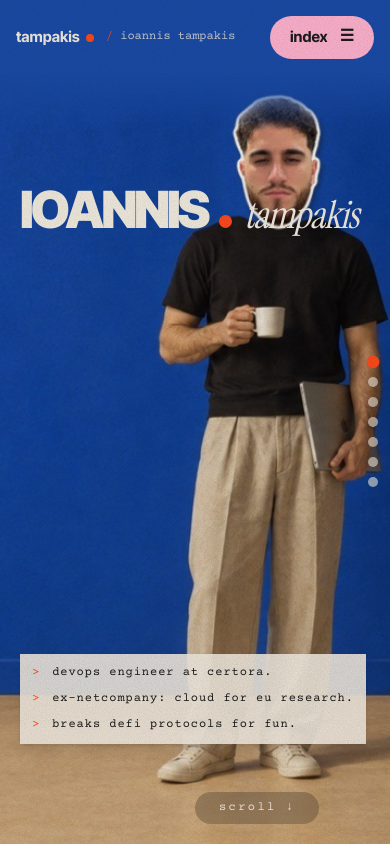
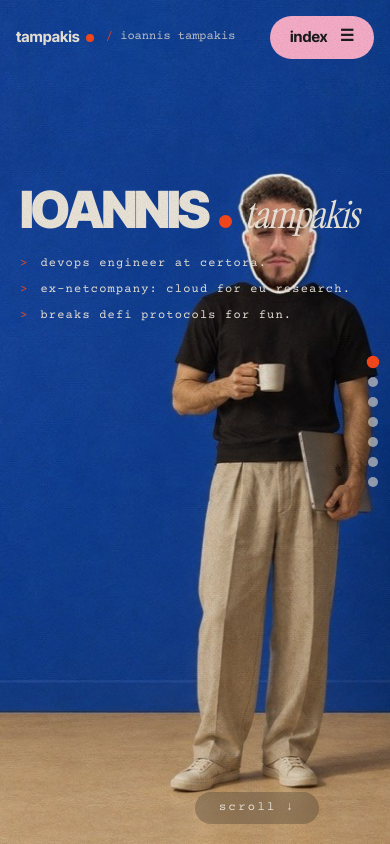
Before and after one commit to giannistbs/Portfolio, a Next.js app: page / in a window 390 px wide. Built offline with nearby package versions, Linux system fonts and the light colour scheme.

Commit message:
Phone hero: extend the wall instead of a flat fill, intro lines under the name; stop at the end of card lists before changing page

```diff
--- a/src/surreal/chapters.tsx
+++ b/src/surreal/chapters.tsx
@@ -9,6 +9,7 @@ export type Chapter = {
   floor: string;
   horizon: number; // % from the top where the wall meets the floor
   image?: string;
+  imageMobile?: string; // taller version used on phones so the top isn't hidden by the header
   ink: "light" | "dark";
   render: () => React.ReactNode;
 };
@@ -54,6 +55,24 @@ function Tags({ items }: { items: string[] }) {
   );
 }
 
+
+const INTRO = ["devops engineer at certora.", "ex-netcompany: cloud for eu research.", "breaks defi protocols for fun."];
+
+function IntroLines({ className }: { className: string }) {
+  return (
+    <div className={`space-y-2 font-mono text-[12px] tracking-[0.1em] sm:text-[15px] sm:tracking-[0.12em] ${className}`}>
+      {INTRO.map((line, i) => (
+        <p key={line} className="flex gap-3">
+          <span className="text-dot">&gt;</span>
+          <span className="type-in inline-block" style={{ ...d(700 + i * 650), "--n": line.length, "--t": "620ms" } as React.CSSProperties}>
+            {line}
+          </span>
+        </p>
+      ))}
+    </div>
+  );
+}
+
 const work = XP.work.items;
 const sec = XP.security.items;
 const edu = XP.education.items;
@@ -67,28 +86,19 @@ export const CHAPTERS: Chapter[] = [
     floor: "#d0ad82",
     horizon: 79,
     image: "/art/hero.jpg",
+    imageMobile: "/art/hero-tall.jpg",
     ink: "light",
     render: () => (
-      <div className="flex h-full flex-col justify-between">
+      <div className="flex h-full flex-col">
         <h1 className="pop mt-[11vh] flex flex-wrap items-baseline gap-x-3 leading-[0.8] text-paper" style={d(150)}>
           <span className="text-[clamp(3.2rem,11vw,10.5rem)] font-black tracking-[-0.06em]">IOANNIS</span>
           <span className="inline-block size-[clamp(0.8rem,2vw,1.6rem)] rounded-full bg-dot" />
           <span className="font-serif text-[clamp(2.4rem,7.5vw,7rem)] italic tracking-tight">tampakis</span>
         </h1>
-        <div className="mb-[9vh] w-fit space-y-2 rounded-lg bg-paper/90 px-3 py-2.5 font-mono text-[12px] tracking-[0.08em] text-ink shadow-md sm:mb-[4vh] sm:bg-transparent sm:p-0 sm:text-[15px] sm:tracking-[0.12em] sm:shadow-none">
-          {[
-            "devops engineer at certora.",
-            "ex-netcompany: cloud for eu research.",
-            "breaks defi protocols for fun.",
-          ].map((line, i) => (
-            <p key={line} className="flex gap-3">
-              <span className="text-dot">&gt;</span>
-              <span className="type-in inline-block" style={{ ...d(700 + i * 650), "--n": line.length, "--t": "620ms" } as React.CSSProperties}>
-                {line}
-              </span>
-            </p>
-          ))}
-        </div>
+        {/* phones: under the name, cream on the blue wall */}
+        <IntroLines className="mt-6 text-paper sm:hidden" />
+        {/* larger screens: on the floor, as before */}
+        <IntroLines className="mb-[4vh] mt-auto hidden text-ink sm:block" />
       </div>
     ),
   },
--- a/src/surreal/surreal.tsx
+++ b/src/surreal/surreal.tsx
@@ -8,6 +8,8 @@ const INDEX_MS = 560; // opening / closing the index
 const PAGE_MS = 440; // page to page: quicker
 const INDEX_COLOR = "#c9a033";
 const WHEEL_COOLDOWN_MS = 700;
+// a scroll movement that ran a card list to its end is "spent" until the wheel goes quiet for this long
+const GESTURE_GAP_MS = 320;
 
 /** Shapes used for page-to-page transitions; one is picked at random each time (never the same twice in a row). */
 const VARIANTS = ["circle", "wipe", "diamond", "slant"] as const;
@@ -47,6 +49,7 @@ export function Surreal() {
   const busy = useRef(false);
   const lockedUntil = useRef(0);
   const wheelAcc = useRef(0);
+  const listScrolledAt = useRef(0);
   const lastVariant = useRef<Variant>("circle");
 
   /** Grow a shape of `color` (from x, y where relevant); when it fills the screen, swap the view underneath and fade it out. */
@@ -133,8 +136,17 @@ export function Surreal() {
 
     const onWheel = (e: WheelEvent) => {
       if (Math.abs(e.deltaY) < Math.abs(e.deltaX)) return;
+      const now = Date.now();
       // a card list that can still scroll gets the wheel first
       if (canScrollFurther(scrollableParent(e.target), e.deltaY)) {
+        listScrolledAt.current = now;
+        wheelAcc.current = 0;
+        return;
+      }
+      // the list just reached its end in this same scroll movement (incl. trackpad momentum): stop here.
+      // Only a new, separate scroll at the end moves to the next / previous page.
+      if (now - listScrolledAt.current < GESTURE_GAP_MS) {
+        listScrolledAt.current = now;
         wheelAcc.current = 0;
         return;
       }
@@ -241,13 +253,16 @@ function ChapterView({ ch }: { ch: Chapter }) {
     <section className="absolute inset-0" style={{ background: ch.floor }} aria-label={ch.label}>
       <div className="absolute inset-x-0 top-0" style={{ height: `${ch.horizon}%`, background: ch.wall }} />
       {ch.image ? (
-        // eslint-disable-next-line @next/next/no-img-element
-        <img
-          src={ch.image}
-          alt=""
-          className="slide-in absolute inset-x-0 bottom-0 top-[84px] h-[calc(100%-84px)] w-full object-cover object-[72%_center] sm:top-0 sm:h-full sm:object-right [mask-image:linear-gradient(to_bottom,transparent,black_56px)] sm:[mask-image:none]"
-          style={{ "--d": "60ms" } as React.CSSProperties}
-        />
+        <picture>
+          {ch.imageMobile && <source media="(max-width: 639px)" srcSet={ch.imageMobile} />}
+          {/* eslint-disable-next-line @next/next/no-img-element */}
+          <img
+            src={ch.image}
+            alt=""
+            className="slide-in absolute inset-0 h-full w-full object-cover object-[72%_center] sm:object-right"
+            style={{ "--d": "60ms" } as React.CSSProperties}
+          />
+        </picture>
       ) : (
         <BigMark ch={ch} />
       )}
```
Also changed, not shown: public/art/hero-tall.jpg (added).
